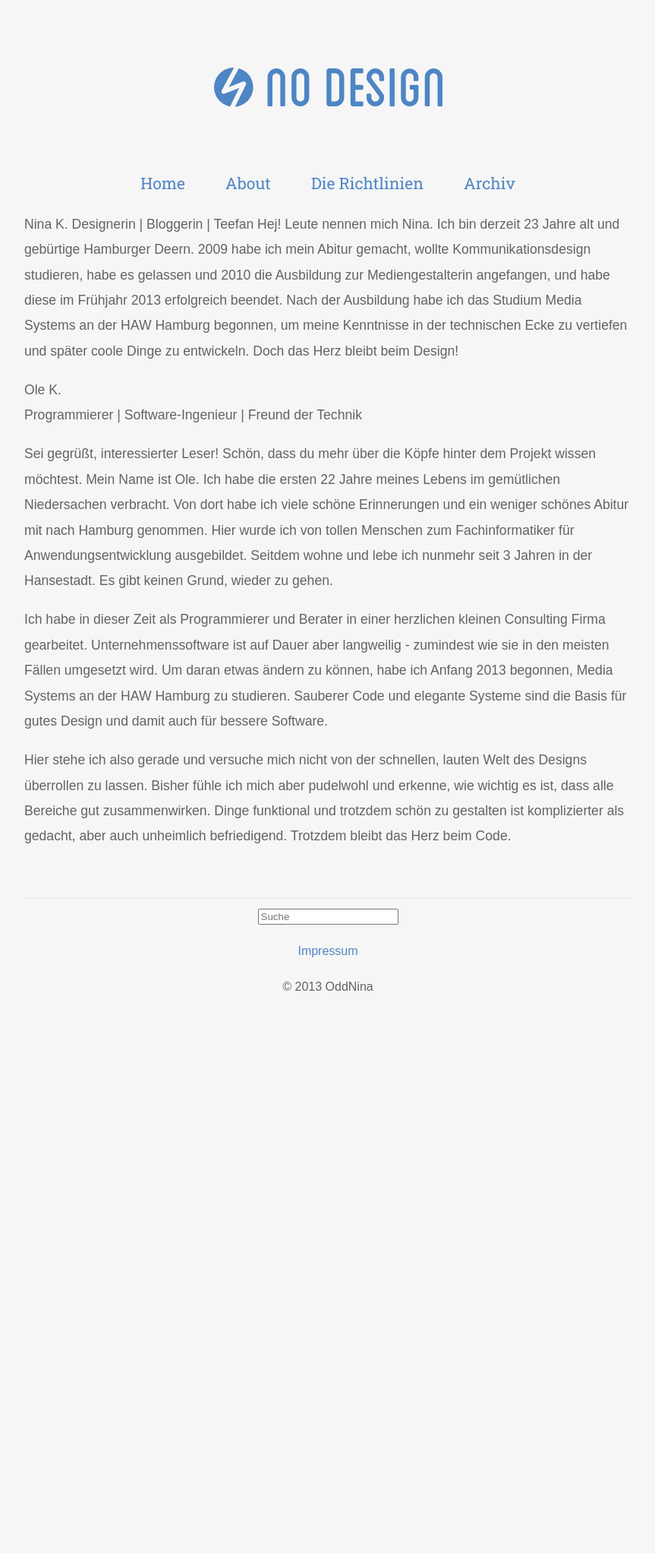
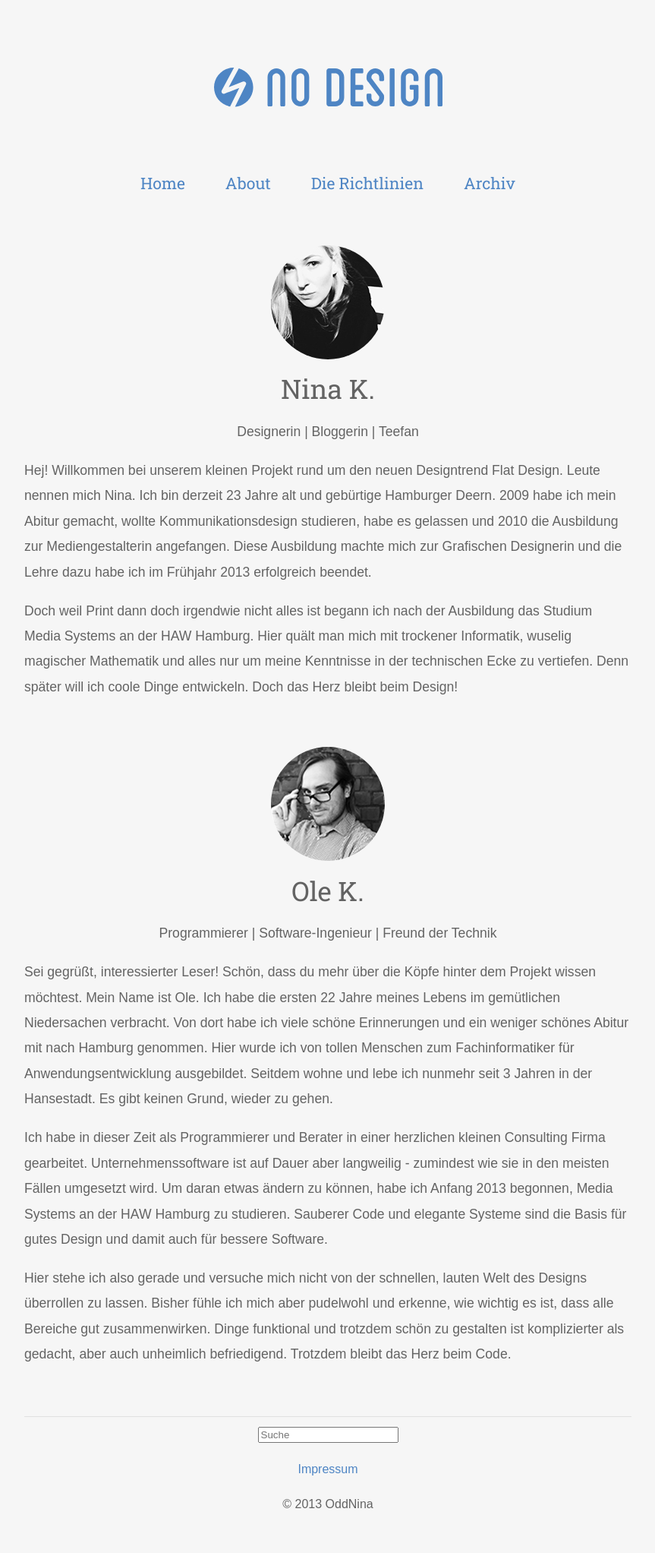
Before and after one commit to OddNina/nodesign, a Jekyll site: the page built from about/index.html, in a window 1280 px wide. Shown: the whole page at 76% size, without its empty margins (208-1071 px from the left). Built offline with Jekyll 4.4.1, drawn with Linux system fonts in a browser that asks for light colours; Markdown is read by kramdown in place of the engine named in the settings; before the commit the page ends 1362 px from its top, so only the background shows below that.

Commit message:
formated and finished our about page

```diff
--- a/about/index.html
+++ b/about/index.html
@@ -1,18 +1,27 @@
 ---
 layout: default
 ---
+<div class="ninaava"></div>
 
 <div class="post-container">
-  Nina K.
-  Designerin | Bloggerin | Teefan
+  <div class="sub">
+    <h1>Nina K.</h1>
+    <p>Designerin | Bloggerin | Teefan</p>
+  </div>
+  <p>
+    Hej! Willkommen bei unserem kleinen Projekt rund um den neuen Designtrend Flat Design. Leute nennen mich Nina. Ich bin derzeit 23 Jahre alt und gebürtige Hamburger Deern. 2009 habe ich mein Abitur gemacht, wollte Kommunikationsdesign studieren, habe es gelassen und 2010 die Ausbildung zur Mediengestalterin angefangen. Diese Ausbildung machte mich zur Grafischen Designerin und die Lehre dazu habe ich im Frühjahr 2013 erfolgreich beendet.
+  </p>
+  <p>
+    Doch weil Print dann doch irgendwie nicht alles ist begann ich nach der Ausbildung das Studium Media Systems an der HAW Hamburg. Hier quält man mich mit trockener Informatik, wuselig magischer Mathematik und alles nur um meine Kenntnisse in der technischen Ecke zu vertiefen. Denn später will ich coole Dinge entwickeln. Doch das Herz bleibt beim Design!
+  </p>
 
-  Hej! Leute nennen mich Nina. Ich bin derzeit 23 Jahre alt und gebürtige Hamburger Deern. 2009 habe ich mein Abitur gemacht, wollte Kommunikationsdesign studieren, habe es gelassen und 2010 die Ausbildung zur Mediengestalterin angefangen, und habe diese im Frühjahr 2013 erfolgreich beendet. Nach der Ausbildung habe ich das Studium Media Systems an der HAW Hamburg begonnen, um meine Kenntnisse in der technischen Ecke zu vertiefen und später coole Dinge zu entwickeln. Doch das Herz bleibt beim Design!
-
-
-  <p>
-    Ole K. <br />
-    Programmierer | Software-Ingenieur | Freund der Technik
-  </p>
+  <div class="oleava"></div>
+  <div class="sub">
+    <h1>Ole K.</h1>
+    <p>
+      Programmierer | Software-Ingenieur | Freund der Technik
+    </p>
+  </div>
   <p>
     Sei gegrüßt, interessierter Leser! Schön, dass du mehr über die Köpfe hinter dem Projekt wissen möchtest.
     Mein Name ist Ole. Ich habe die ersten 22 Jahre meines Lebens im gemütlichen Niedersachen verbracht.
--- a/css/main.css
+++ b/css/main.css
@@ -35,6 +35,12 @@ nav ul li a { font-size: 120%; font-weight: 400; font-family: 'Roboto Slab', ser
   margin: 0 auto; max-width: 50rem; padding: 1rem;
 }
 
+/* About */
+
+.ninaava {height: 150px; width: 150px; margin: 3.5em auto 0em auto; border-radius: 100px; background: url(/images/layout/nina.jpg) no-repeat center center; }
+.oleava {height: 150px; width: 150px; margin: 3.5em auto 0em auto; border-radius: 100px; background: url(/images/layout/ole.jpg) no-repeat center center; }
+
+.sub {margin: 1em auto; text-align: center;}
 /* Posts */
 
 /* standard */
```
Also changed, not shown: images/layout/nina.jpg (added), images/layout/ole.jpg (added).
